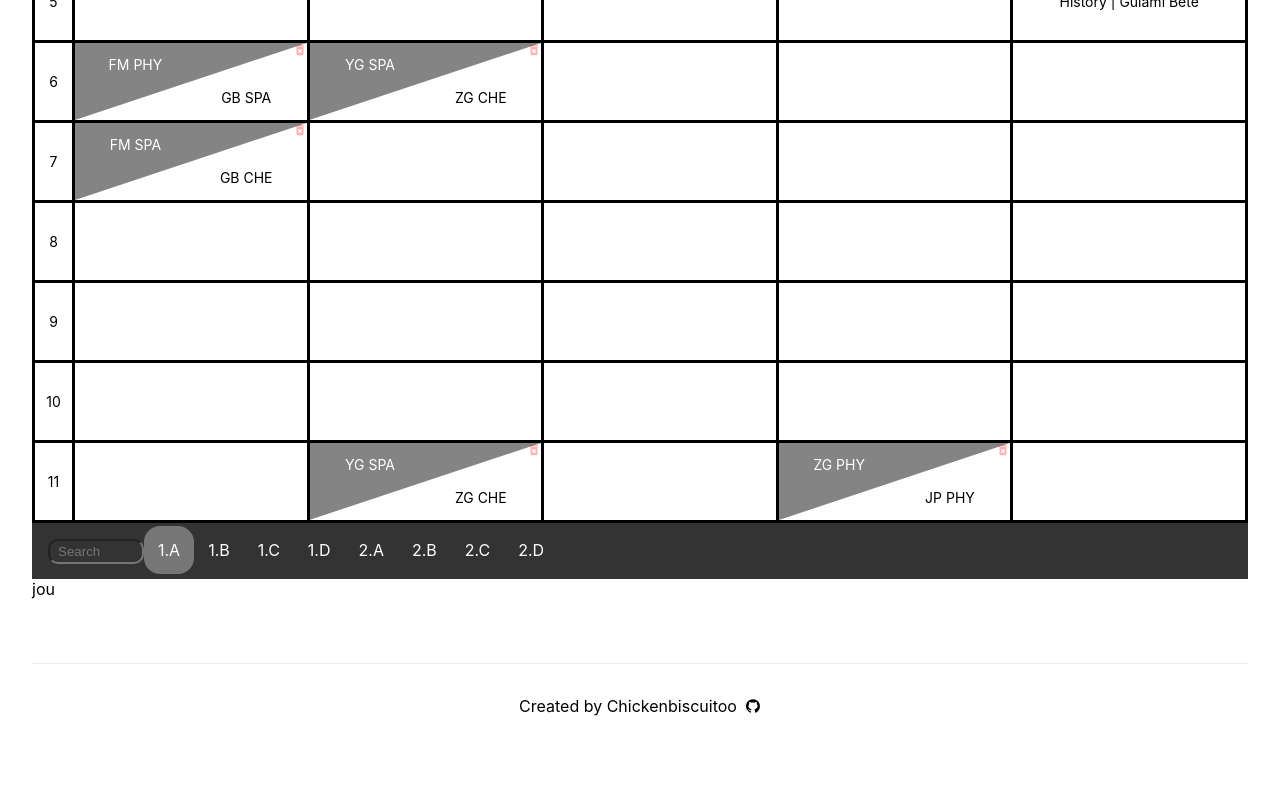
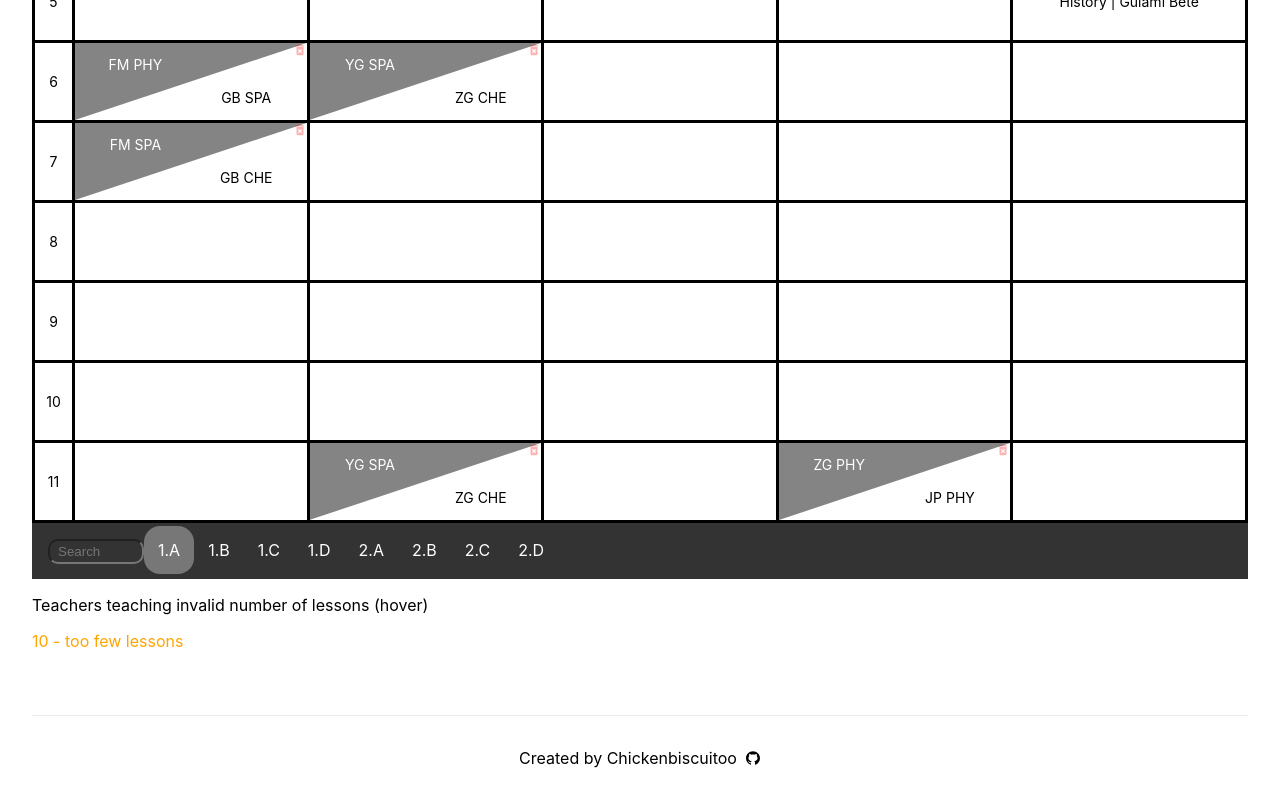
Before and after one commit to Chickenbiscuitoo/timetable-manager, a Next.js app: page / in a window 1280 px wide. Shown: the part 576-1376 px from the top of the page. Before the commit the page ends 1324 px from the top, so only its background shows below. Built offline with nearby package versions, Linux system fonts and the light colour scheme.

Commit message:
added validators

```diff
--- a/components/Checking.tsx
+++ b/components/Checking.tsx
@@ -1,20 +1,18 @@
-// či daný učiteľ neučí menej ako 22 a viac ako jeho maximum
-// či sú pokryté všetky hodiny predmetu učiteľmi
-// či triedny učiteľ učí nejaký predmet vo svojej triede
-// či má trieda priradené všetky hodiny
-
 import type { NextPage } from 'next'
 import styles from '../styles/Checking.module.css'
+import { useState } from 'react'
 
 import { flatten } from '../utils/arraysFuncs'
 
 import useTimetableStore from '../store'
 
 const Checking: NextPage = () => {
+	const [hovered, setHovered] = useState(false)
+
 	const { rawTableData, teachers, selectedClass, classes } =
 		useTimetableStore()
 
-	// array of teachers and count of lessons they teach
+	// returns  an array of teachers and count of lessons they teach
 	const teachersStats = teachers.map((teacher) => {
 		// list of all teachers that are teaching some lessons
 		const activeTeachers = rawTableData.map((lesson) =>
@@ -29,6 +27,22 @@ const Checking: NextPage = () => {
 			id: teacher.id,
 			name: teacher.name,
 			lessons: teacherLessons.length,
+		}
+	})
+
+	const teachersInvalid = teachersStats.map((teacher) => {
+		if (teacher.lessons > 28) {
+			return (
+				<div className={styles.invalid} key={teacher.id}>
+					{teacher.name} - {teacher.lessons}
+				</div>
+			)
+		} else if (teacher.lessons < 22) {
+			return (
+				<div className={styles.warning} key={teacher.id}>
+					{teacher.name} - {teacher.lessons}
+				</div>
+			)
 		}
 	})
 
@@ -58,8 +72,47 @@ const Checking: NextPage = () => {
 		}
 	}
 
-	classTeacherTeaching()
-	return <div>jou</div>
+	const classLessonsNumInvalid = () => {
+		const classLessons = rawTableData.filter(
+			(lesson) => lesson.class === selectedClass
+		)
+
+		if (classLessons.length > 30) {
+			return (
+				<div className={styles.invalid}>
+					{classLessons.length} - too many lessons
+				</div>
+			)
+		} else if (classLessons.length < 20) {
+			return (
+				<div className={styles.warning}>
+					{classLessons.length} - too few lessons
+				</div>
+			)
+		}
+	}
+
+	return (
+		<div>
+			<div
+				onMouseEnter={() => setHovered(true)}
+				onMouseLeave={() => setHovered(false)}
+			>
+				<p>Teachers teaching invalid number of lessons (hover)</p>
+				{hovered && (
+					<div className={styles.teachers_list}>
+						{teachersInvalid}
+					</div>
+				)}
+			</div>
+			{!classTeacherTeaching() && (
+				<p className={styles.invalid}>
+					Class teacher is not teaching any lessons!
+				</p>
+			)}
+			{classLessonsNumInvalid()}
+		</div>
+	)
 }
 
 export default Checking
--- a/styles/Checking.module.css
+++ b/styles/Checking.module.css
@@ -0,0 +1,13 @@
+.invalid {
+	color: red;
+}
+
+.warning {
+	color: orange;
+}
+
+.teachers_list {
+	display: grid;
+	grid-template-columns: repeat(auto-fit, minmax(10rem, 1fr));
+	grid-column-gap: 0px;
+}
```
